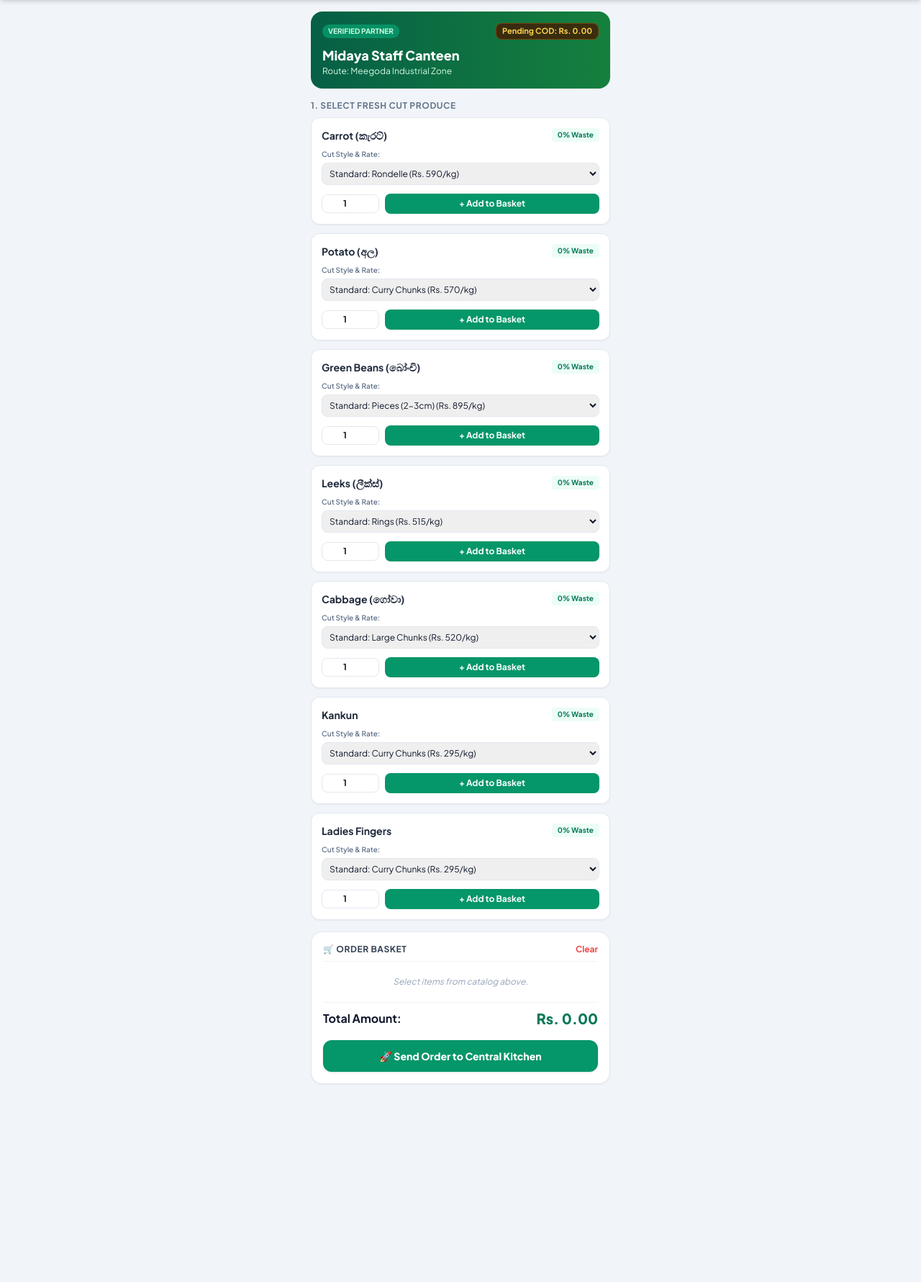
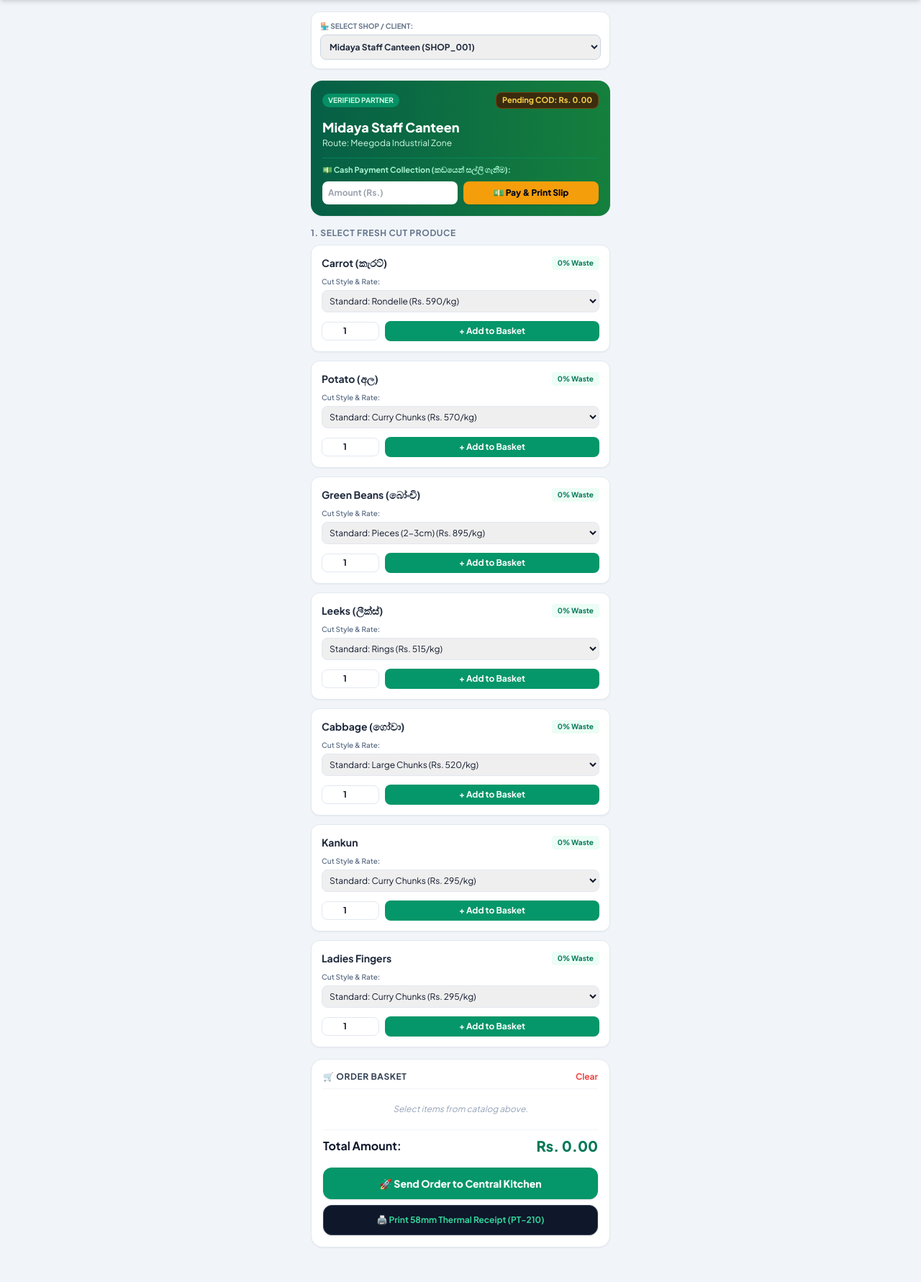
Before and after one commit to Samal88/praeparo, a Flask app: page / in a window 1280 px wide. Shown: the part 71-1852 px from the top of the page at 72% size. Before the commit the page ends 1577 px from the top, so only its background shows below. Run offline with Flask 3, Linux system fonts and the light colour scheme; data comes from the database, SQL or seed files in the repository; some libraries are stand-ins or nearby versions.

Commit message:
add payment collection feature

```diff
--- a/app.py
+++ b/app.py
@@ -294,6 +294,18 @@ def delete_product():
     conn.close()
     return jsonify({'status': 'success'})
 
+@app.route('/api/client/pay', methods=['POST'])
+def client_pay():
+    data = request.json
+    client_id = data.get('client_id')
+    amount = float(data.get('amount', 0))
+
+    conn = sqlite3.connect(DB_NAME)
+    cursor = conn.cursor()
+    cursor.execute("UPDATE clients SET total_paid = total_paid + ?, pending_balance = pending_balance - ? WHERE id = ?", (amount, amount, client_id))
+    conn.commit()
+    conn.close()
+    return jsonify({'status': 'success', 'amount': amount})
 if __name__ == '__main__':
     init_db()
     print("🚀 Praeparo Server Active on http://127.0.0.1:5000")
--- a/templates/order.html
+++ b/templates/order.html
@@ -3,26 +3,18 @@
 <head>
     <meta charset="UTF-8">
     <meta name="viewport" content="width=device-width, initial-scale=1.0">
-    <title>Praeparo - B2B Vegetable Ordering Desk</title>
+    <title>Praeparo - Mobile Order & Payment Desk</title>
     <script src="https://cdn.tailwindcss.com"></script>
     <link href="https://fonts.googleapis.com/css2?family=Plus+Jakarta+Sans:wght@400;500;600;700;800&display=swap" rel="stylesheet">
     <style>
         body { font-family: 'Plus Jakarta Sans', sans-serif; }
-
-        /* 58mm Thermal Printer (PT-210) Print Setup */
         @media print {
             body { background: white !important; }
             body * { visibility: hidden; }
             #mobile-print-receipt, #mobile-print-receipt * { visibility: visible; }
             #mobile-print-receipt {
-                position: absolute;
-                left: 0;
-                top: 0;
-                width: 48mm;
-                display: block !important;
-                font-family: monospace;
-                font-size: 8px;
-                color: black !important;
+                position: absolute; left: 0; top: 0; width: 48mm;
+                display: block !important; font-family: monospace; font-size: 8px; color: black !important;
             }
         }
     </style>
@@ -44,8 +36,16 @@
 
     <main class="max-w-md mx-auto px-4 mt-4 space-y-4">
 
-        <!-- Client Profile Header -->
-        <div class="bg-gradient-to-r from-emerald-800 to-green-700 text-white p-4 rounded-2xl shadow-sm space-y-2">
+        <!-- Select Shop Dropdown -->
+        <div class="bg-white p-3 rounded-xl border border-slate-200 shadow-sm">
+            <label class="block text-[10px] font-bold text-slate-500 uppercase mb-1">🏪 Select Shop / Client:</label>
+            <select id="client-selector" onchange="onClientChange(this.value)" class="w-full border border-slate-300 rounded-lg p-2 text-xs font-bold text-slate-800 outline-none focus:border-emerald-500">
+                <option value="SHOP_001">Grand Hotel Kitchen (SHOP_001)</option>
+            </select>
+        </div>
+
+        <!-- Client Profile Header & Payment Collection -->
+        <div class="bg-gradient-to-r from-emerald-800 to-green-700 text-white p-4 rounded-2xl shadow-sm space-y-3">
             <div class="flex justify-between items-center">
                 <span class="bg-emerald-600/90 text-emerald-100 text-[10px] font-bold px-2 py-0.5 rounded-full uppercase">Verified Partner</span>
                 <span class="text-[11px] bg-amber-950/80 text-amber-300 border border-amber-700/50 px-2 py-0.5 rounded-lg font-bold" id="shop-balance-badge">
@@ -53,8 +53,19 @@
                 </span>
             </div>
             <div>
-                <h2 class="text-lg font-black" id="shop-name-disp">Loading Partner Profile...</h2>
+                <h2 class="text-lg font-black" id="shop-name-disp">Loading Profile...</h2>
                 <p class="text-xs text-emerald-100" id="shop-route-disp">Route: General Route</p>
+            </div>
+
+            <!-- Field Cash Payment Collector -->
+            <div class="pt-2 border-t border-emerald-600/60 space-y-2">
+                <span class="text-[11px] font-bold text-emerald-200 block">💵 Cash Payment Collection (කඩයෙන් සල්ලි ගැනීම):</span>
+                <div class="flex gap-2">
+                    <input type="number" id="pay-amount-input" placeholder="Amount (Rs.)" class="w-1/2 p-2 text-xs font-bold rounded-lg text-slate-900 outline-none">
+                    <button onclick="recordFieldPayment()" class="w-1/2 bg-amber-500 hover:bg-amber-600 text-slate-950 text-xs font-extrabold p-2 rounded-lg shadow">
+                        💵 Pay & Print Slip
+                    </button>
+                </div>
             </div>
         </div>
 
@@ -86,8 +97,8 @@
                     🚀 Send Order to Central Kitchen
                 </button>
 
-                <!-- Dedicated Print Receipt Button -->
-                <button id="btn-mobile-print" onclick="printMobileReceipt()" class="hidden w-full bg-slate-900 hover:bg-slate-800 text-emerald-400 font-bold py-3 rounded-xl border border-slate-700 text-xs flex items-center justify-center gap-2 shadow">
+                <!-- Always Available Print Button -->
+                <button onclick="printMobileReceipt()" class="w-full bg-slate-900 hover:bg-slate-800 text-emerald-400 font-bold py-3 rounded-xl border border-slate-700 text-xs flex items-center justify-center gap-2 shadow">
                     🖨️ Print 58mm Thermal Receipt (PT-210)
                 </button>
             </div>
@@ -100,21 +111,72 @@
 
     <script>
         const urlParams = new URLSearchParams(window.location.search);
-        const clientId = urlParams.get('cid') || 'SHOP_001';
+        let clientId = urlParams.get('cid') || 'SHOP_001';
 
         let activeClient = { id: clientId, name: "Loading...", route: "...", pending_balance: 0 };
         let catalogData = [];
         let basket = {};
-        let lastPlacedOrder = null;
+        let lastReceiptData = null;
 
-        async function loadClientProfile() {
+        async function initPage() {
+            await loadAllClientsDropdown();
+            await loadClientProfile(clientId);
+            await loadCatalog();
+        }
+
+        async function loadAllClientsDropdown() {
             try {
-                const res = await fetch(`/api/client/${clientId}`);
+                const res = await fetch('/api/admin/clients');
+                const clients = await res.json();
+                const selector = document.getElementById('client-selector');
+                selector.innerHTML = '';
+                clients.forEach(c => {
+                    selector.innerHTML += `<option value="${c.id}" ${c.id === clientId ? 'selected' : ''}>${c.name} (${c.id})</option>`;
+                });
+            } catch(e) {}
+        }
+
+        function onClientChange(newCid) {
+            clientId = newCid;
+            loadClientProfile(clientId);
+        }
+
+        async function loadClientProfile(id) {
+            try {
+                const res = await fetch(`/api/client/${id}`);
                 activeClient = await res.json();
                 document.getElementById('shop-name-disp').innerText = activeClient.name;
                 document.getElementById('shop-route-disp').innerText = "Route: " + activeClient.route;
                 document.getElementById('shop-balance-badge').innerText = `Pending COD: Rs. ${activeClient.pending_balance.toFixed(2)}`;
             } catch (err) { console.error("Client load error"); }
+        }
+
+        async function recordFieldPayment() {
+            const amtInput = document.getElementById('pay-amount-input');
+            const amt = parseFloat(amtInput.value);
+            if (!amt || amt <= 0) { alert("Please enter a valid paid amount!"); return; }
+
+            try {
+                const res = await fetch('/api/client/pay', {
+                    method: 'POST',
+                    headers: { 'Content-Type': 'application/json' },
+                    body: JSON.stringify({ client_id: activeClient.id, amount: amt })
+                });
+                const result = await res.json();
+                if (result.status === 'success') {
+                    alert(`✓ Payment of Rs. ${amt.toFixed(2)} recorded!`);
+                    amtInput.value = '';
+
+                    lastReceiptData = {
+                        type: 'PAYMENT',
+                        amount: amt,
+                        date: new Date().toLocaleString()
+                    };
+
+                    await loadClientProfile(activeClient.id);
+                    printMobileReceipt();
+                }
+            } catch (err) { alert("Payment recording failed!"); }
         }
 
         async function loadCatalog() {
@@ -130,13 +192,11 @@
         function renderCatalog() {
             const container = document.getElementById('catalog-container');
             container.innerHTML = '';
-
             catalogData.forEach(veg => {
                 let optionsHtml = '';
                 if (veg.active.standard) optionsHtml += `<option value="standard">Standard: ${veg.cuts.standard} (Rs. ${veg.prices.standard}/kg)</option>`;
                 if (veg.active.commercial) optionsHtml += `<option value="commercial" ${veg.active.standard ? '' : 'selected'}>Commercial: ${veg.cuts.commercial} (Rs. ${veg.prices.commercial}/kg)</option>`;
                 if (veg.active.precision) optionsHtml += `<option value="precision">Precision: ${veg.cuts.precision} (Rs. ${veg.prices.precision}/kg)</option>`;
-
                 if (!optionsHtml) return;
 
                 const card = document.createElement('div');
@@ -199,10 +259,7 @@
             totalEl.innerText = `Rs. ${total.toFixed(2)}`;
         }
 
-        function clearBasket() {
-            basket = {};
-            renderBasket();
-        }
+        function clearBasket() { basket = {}; renderBasket(); }
 
         async function submitOrderToBackend() {
             const keys = Object.keys(basket);
@@ -217,43 +274,54 @@
                 const res = await fetch('/api/order', { method: 'POST', headers: { 'Content-Type': 'application/json' }, body: JSON.stringify(payload) });
                 const result = await res.json();
                 if (result.status === 'success') {
-                    alert(`✓ Order ${result.order_code} successfully submitted!`);
-
-                    lastPlacedOrder = { code: result.order_code, items: items, total: total };
-
+                    alert(`✓ Order ${result.order_code} submitted!`);
+                    lastReceiptData = { type: 'ORDER', code: result.order_code, items: items, total: total };
                     clearBasket();
-
-                    const printBtn = document.getElementById('btn-mobile-print');
-                    if (printBtn) {
-                        printBtn.classList.remove('hidden');
-                        printBtn.scrollIntoView({ behavior: 'smooth' });
-                    }
-
-                    loadClientProfile();
+                    loadClientProfile(activeClient.id);
+                    printMobileReceipt();
                 }
             } catch (err) { alert("Error submitting order!"); }
         }
 
         function printMobileReceipt() {
-            if (!lastPlacedOrder) {
-                alert("No recent order found to print!");
+            if (!lastReceiptData) {
+                alert("Please submit an order or record a payment first to print!");
                 return;
             }
             const container = document.getElementById('mobile-print-receipt');
 
-            let itemRows = lastPlacedOrder.items.map(i => `
+            if (lastReceiptData.type === 'PAYMENT') {
+                container.innerHTML = `
+                    <div style="text-align:center; border-bottom:1px dashed #000; padding-bottom:3px; margin-bottom:3px;">
+                        <b style="font-size:10px;">PRAEPARO FRESH CUT</b><br>
+                        <span style="font-size:8px;">PAYMENT RECEIPT</span>
+                    </div>
+                    <div style="font-size:8px; margin-bottom:3px;">
+                        <b>Client:</b> ${activeClient.name}<br>
+                        <b>Date:</b> ${lastReceiptData.date}
+                    </div>
+                    <hr style="border:0.5px dashed #000; margin:2px 0;">
+                    <div style="font-size:9px; padding:3px 0;">
+                        <b>PAID AMOUNT:</b> Rs. ${lastReceiptData.amount.toFixed(2)}<br>
+                        <b>REMAINING COD:</b> Rs. ${activeClient.pending_balance.toFixed(2)}
+                    </div>
+                    <hr style="border:0.5px dashed #000; margin:3px 0;">
+                    <div style="text-align:center; font-size:7px;">Thank you for your payment!</div>
+                `;
+            } else {
+                let itemRows = lastReceiptData.items.map(i => `
                     <tr>
-                    <td style="padding:2px 0; text-align:left;">${i.vegName}<br><span style="font-size:7px; color:#333;">${i.cutName}</span></td>
-                    <td style="text-align:right; padding:2px 0; vertical-align:top;">${i.qty}k</td>
-                    <td style="text-align:right; padding:2px 0; vertical-align:top;">${(i.qty * i.unitPrice).toFixed(0)}</td>
+                        <td style="padding:2px 0; text-align:left;">${i.vegName}<br><span style="font-size:7px;">${i.cutName}</span></td>
+                        <td style="text-align:right; padding:2px 0;">${i.qty}k</td>
+                        <td style="text-align:right; padding:2px 0;">${(i.qty * i.unitPrice).toFixed(0)}</td>
                     </tr>
                 `).join('');
 
                 container.innerHTML = `
                     <div style="text-align:center; border-bottom:1px dashed #000; padding-bottom:3px; margin-bottom:3px;">
                         <b style="font-size:10px;">PRAEPARO FRESH CUT</b><br>
-                    <span style="font-size:8px;">Customer Order Receipt</span><br>
-                    <b style="font-size:9px;">${lastPlacedOrder.code}</b>
+                        <span style="font-size:8px;">Order Receipt</span><br>
+                        <b style="font-size:9px;">${lastReceiptData.code}</b>
                     </div>
                     <div style="font-size:8px; margin-bottom:3px;">
                         <b>Client:</b> ${activeClient.name}<br>
@@ -262,25 +330,21 @@
                     <hr style="border:0.5px dashed #000; margin:2px 0;">
                     <table style="width:100%; font-size:8px; border-collapse:collapse;">
                         <thead>
-                        <tr style="border-bottom:1px solid #000;">
-                            <th style="text-align:left;">Item</th>
-                            <th style="text-align:right;">Qty</th>
-                            <th style="text-align:right;">Amt</th>
-                        </tr>
+                            <tr style="border-bottom:1px solid #000;"><th style="text-align:left;">Item</th><th style="text-align:right;">Qty</th><th style="text-align:right;">Amt</th></tr>
                         </thead>
                         <tbody>${itemRows}</tbody>
                     </table>
                     <hr style="border:0.5px dashed #000; margin:3px 0;">
-                <div style="display:flex; justify-content:space-between; font-weight:bold; font-size:9px;">
-                    <span>TOTAL COD:</span>
-                    <span>Rs. ${lastPlacedOrder.total.toFixed(2)}</span>
+                    <div style="display:flex; justify-between; font-weight:bold; font-size:9px;">
+                        <span>TOTAL BILL:</span><span>Rs. ${lastReceiptData.total.toFixed(2)}</span>
                     </div>
                 `;
+            }
+
             window.print();
         }
 
-        loadClientProfile();
-        loadCatalog();
+        initPage();
     </script>
 </body>
 </html>
```
Lines whose indentation alone changed are shown as unchanged.
